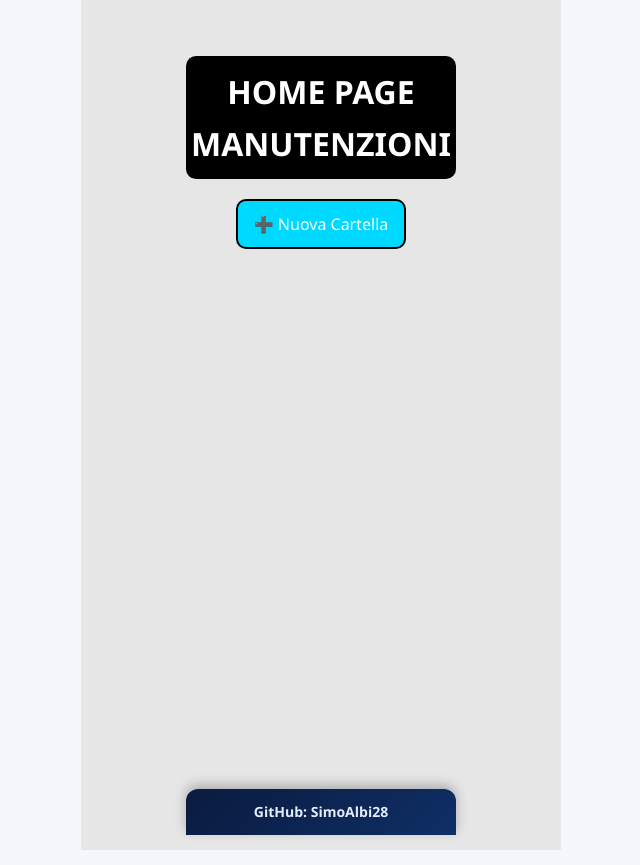
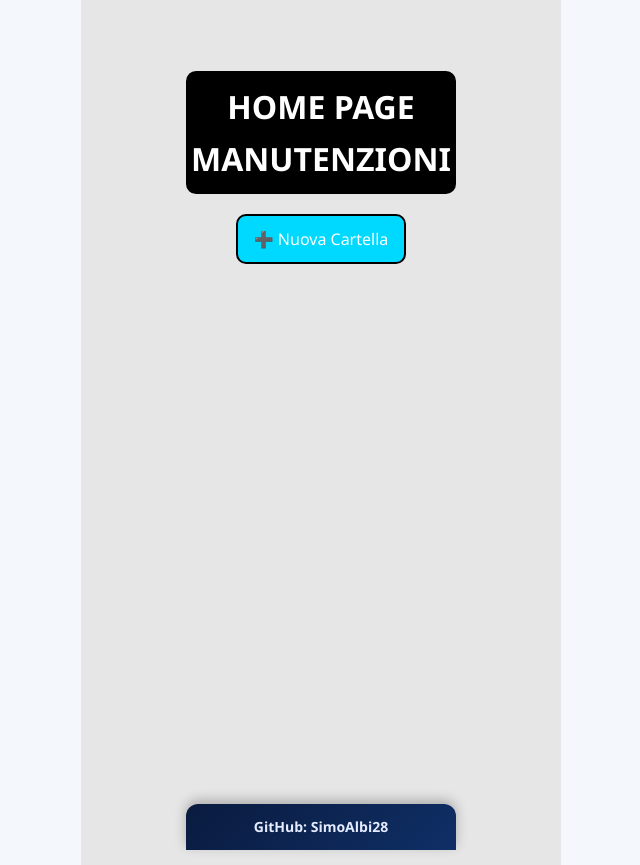
Before and after one commit to SimoAlbi28/green-village-app, a React (Vite) app: page / in a window 1280 px wide. Shown: the whole page, without its empty margins (319-959 px from the left). Built offline with nearby package versions, Linux system fonts and the light colour scheme.

Commit message:
Increase top padding to prevent content going under status bar

```diff
--- a/src/App.css
+++ b/src/App.css
@@ -10,7 +10,7 @@ body {
   padding: 15px;
   padding-left: max(15px, env(safe-area-inset-left));
   padding-right: max(15px, env(safe-area-inset-right));
-  padding-top: max(35px, env(safe-area-inset-top));
+  padding-top: max(50px, calc(env(safe-area-inset-top) + 15px));
   padding-bottom: max(15px, env(safe-area-inset-bottom));
   max-width: 480px;
   width: 100%;
@@ -231,7 +231,7 @@ body {
   padding: 15px;
   padding-left: max(15px, env(safe-area-inset-left));
   padding-right: max(15px, env(safe-area-inset-right));
-  padding-top: max(35px, env(safe-area-inset-top));
+  padding-top: max(50px, calc(env(safe-area-inset-top) + 15px));
   padding-bottom: max(15px, env(safe-area-inset-bottom));
   margin: 0 auto;
   max-width: 480px;
```
